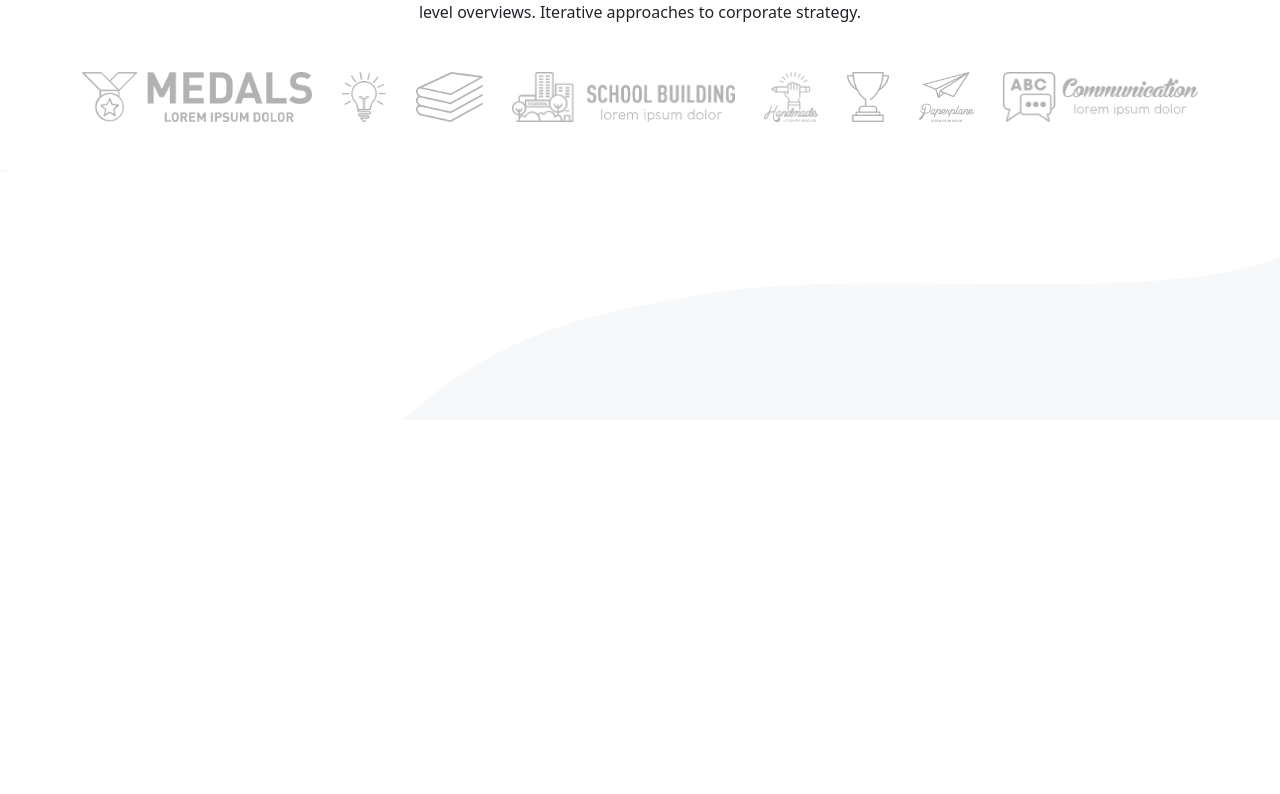
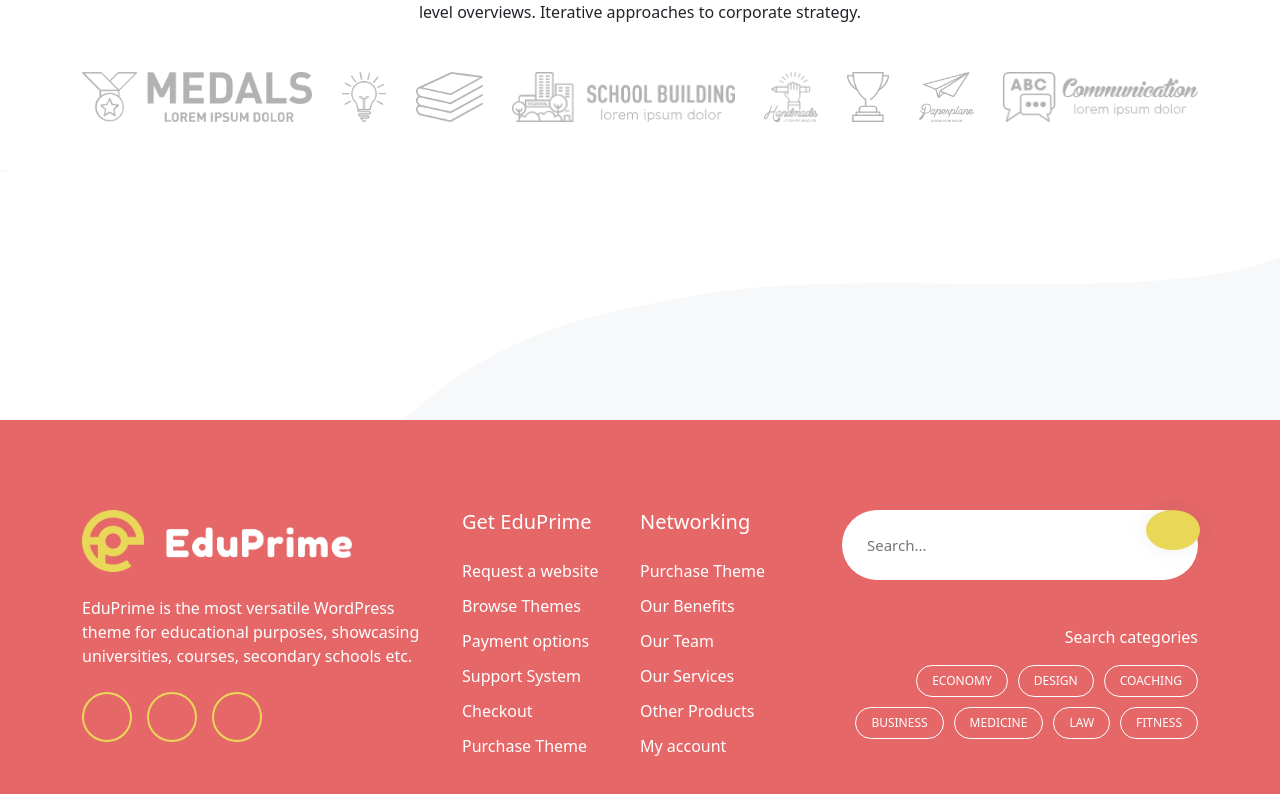
Before and after one commit to MartinelliFabio/proj-html-vuejs, a Vue app: page / in a window 1280 px wide. Shown: the part 6523-7317 px from the top of the page. Before the commit the page ends 6943 px from the top, so only its background shows below. Built offline with nearby package versions, Linux system fonts and the light colour scheme; the HTML template or start-up script is replaced by a standard one.

Commit message:
Made FooterComponent and ListLinksFooter

```diff
--- a/src/App.vue
+++ b/src/App.vue
@@ -6,7 +6,7 @@
     <MainComponent/>
   </main>
   <footer>
-   <FooterComponent/>
+   <FooterComponent :social='store.socialLinks' :courses='store.coursesFooter'/>
   </footer>
 </template>
 
--- a/src/assets/style/general.scss
+++ b/src/assets/style/general.scss
@@ -5,6 +5,7 @@ $fa-font-path : "./webfonts";
 @import '@fortawesome/fontawesome-free/scss/brands.scss';
 @import '@fortawesome/fontawesome-free/scss/regular.scss';
 @import '@fortawesome/fontawesome-free/scss/solid.scss';
+@import '@fortawesome/fontawesome-free/scss/brands.scss';
 
 @import url('https://fonts.cdnfonts.com/css/helvetica-neue-9');
 
@@ -18,7 +19,7 @@ body {
     color: $black2;
 }
 
-p {
+p, a, input {
     font-family: 'Source Sans Pro', sans-serif;
 }
 
--- a/src/components/FooterComponent.vue
+++ b/src/components/FooterComponent.vue
@@ -1,15 +1,158 @@
 <template>
-    <div>
-
+    <div class="bg-red">
+        <div class="container">
+            <div class="row">
+                <div class="col-4">
+                    <img src="../../public/img/theme_eduprime_logo.png">
+                    <p class="text-white my-4">EduPrime is the most versatile WordPress theme for educational purposes, showcasing universities, courses, secondary schools etc.</p>
+                    <div class="d-flex">
+                        <div v-for="(item, index) in social" :key="index" class="links">
+                            <a :href="item.url" v-html="item.icon"></a>
+                        </div>
+                    </div>
+                </div>
+                <div class="col-4">
+                    <div class="box-list">
+                        <ListLinksFooter v-for="(item, index) in footerLinks" :key="index" :obj="item" />
+                    </div>
+                </div>
+                <div class="col-4">
+                    <div class="box-input">
+                        <input type="email" placeholder="Search...">
+                        <a href="#nogo"><span class="button"><i class="fa fa-search"></i></span></a>
+                    </div>
+                    <h3 class="text-white mt-5">Search categories</h3>
+                    <div class="tag-courses d-flex flex-wrap justify-content-end">
+                        <div v-for="(course, index) in courses" :key="index">
+                            <a :href="course.url"><span>{{ course.text }}</span></a>
+                        </div>
+                    </div>
+                </div>
+            </div>
+        </div>
     </div>
 </template>
 
 <script>
+import ListLinksFooter from './ListLinksFooter.vue';
+import { linksFooter } from '../store'
+
     export default {
-        name: 'FooterComponent'
+        name: 'FooterComponent',
+        components: {
+            ListLinksFooter
+        },
+        props: {
+            social: Array,
+            courses: Array
+        },
+        data() {
+            return {
+                footerLinks: linksFooter
+            }
+        }
     }
 </script>
 
 <style lang="scss" scoped>
+@use '../assets/style/partials/variables' as *;
 
+.bg-red {
+    background-color: $pink;
+}
+
+.row {
+    padding-top: 90px;
+    padding-bottom: 60px;
+}
+
+img {
+    max-width: 270px;
+}
+
+p {
+    max-width: 350px;
+}
+
+.links{
+    margin-right: 15px;
+
+    a {
+        display: block;
+        border: 2px solid #E9D758;
+        width: 50px;
+        height: 50px;
+        font-size: 18px;
+        border-radius: 50%;
+        text-align: center;
+        line-height: 45px;
+        color: $white;
+        transition: all 0.3s ease-in-out;
+    }
+
+    a:hover {
+        background-color: $yellow;
+    }
+
+}
+
+.box-list {
+    display: flex;
+}
+
+.box-input {
+    position: relative;
+
+    input {
+        border-radius: 35px;
+        width: 100%;
+        border: 0;
+        height: 70px;
+        padding: 25px;
+        font-weight: 400;
+        font-size: 15px;
+    }
+
+    .button {
+        position: absolute;
+        padding: 20px 27px;
+        background-color: $yellow;
+        border-radius: 50%;
+        color: $white;
+        font-size: 20px;
+        right: -2px;
+        top: 0px;
+        box-shadow: 0px 0px 20px rgb(0 0 0 / 7%);
+        transition: all 0.3s ease-in-out;
+    }
+
+    .button:hover {
+        background-color: $pink;
+    }
+
+}
+h3 {
+    font-size: 16px;
+    text-align: end;
+}
+
+.tag-courses {
+    a {
+        text-decoration: none;
+        color: $white;
+        border: 1px solid $white;
+        font-weight: 400;
+        font-size: 12px;
+        text-transform: uppercase;
+        margin:10px 0 0 10px;
+        padding: 6px 15px;
+        border-radius: 30px;
+        float: right;
+        transition: all 0.3s ease-in-out;
+    }
+
+    a:hover {
+        background-color: $yellow;
+    }
+}
 </style>
--- /dev/null
+++ b/src/components/ListLinksFooter.vue
@@ -0,0 +1,51 @@
+<template>
+    <div class="list">
+        <h3 class="text-white">{{ obj.title }}</h3>
+        <div>
+            <ul>
+                <li v-for="(link, index) in obj.links" :key="index">
+                    <a :href="link.url">{{ link.text }}</a>
+                </li>
+            </ul>
+        </div>
+    </div>
+</template>
+
+<script>
+    export default {
+        name: 'ListLinksFooter',
+        props: [
+            'obj'
+        ]
+    }
+</script>
+
+<style lang="scss" scoped>
+@use '../assets/style/partials/variables' as *;
+
+.list {
+    width: calc(100% / 2);
+
+    h3 {
+        font-size: 20px;
+        margin-bottom: 20px;
+    }
+}
+
+ul {
+    list-style: none;
+    padding: 0;
+
+    li a {
+        text-decoration: none;
+        color: $white;
+        font-size: 16px;
+        line-height: 35px;
+        transition: all 0.3s ease-in-out;
+
+        &:hover {
+            color: $yellow;
+        }
+    }
+}
+</style>
--- a/src/store.js
+++ b/src/store.js
@@ -102,6 +102,112 @@ export const store = reactive ({
             img: '../public/img/partner-7.png',
             text: 'Partner 8'
         },
-
+    ],
+    socialLinks: [
+        {
+            url: '#nogo',
+            icon: '<i class="fa-brands fa-facebook-f"></i>'
+        },
+        {
+            url: '#nogo',
+            icon: '<i class="fa-brands fa-twitter"></i>'
+        },
+        {
+            url: '#nogo',
+            icon: '<i class="fa-brands fa-instagram"></i>'
+        }
+    ],
+    coursesFooter: [
+        {
+            url: '#nogo',
+            text: 'Economy'
+        },
+        {
+            url: '#nogo',
+            text: 'Design'
+        },
+        {
+            url: '#nogo',
+            text: 'Coaching'
+        },
+        {
+            url: '#nogo',
+            text: 'Business'
+        },
+        {
+            url: '#nogo',
+            text: 'Medicine'
+        },
+        {
+            url: '#nogo',
+            text: 'Law'
+        },
+        {
+            url: '#nogo',
+            text: 'Fitness'
+        }
     ]
 });
+
+const linksFooter = [
+    {
+        title: 'Get EduPrime',
+        links: [
+            {
+                url: '#nogo',
+                text: 'Request a website'
+            },
+            {
+                url: '#nogo',
+                text: 'Browse Themes'
+            },
+            {
+                url: '#nogo',
+                text: 'Payment options'
+            },
+            {
+                url: '#nogo',
+                text: 'Support System'
+            },
+            {
+                url: '#nogo',
+                text: 'Checkout'
+            },
+            {
+                url: '#nogo',
+                text: 'Purchase Theme'
+            },
+        ]
+    },
+    {
+        title: 'Networking',
+        links: [
+            {
+                url: '#nogo',
+                text: 'Purchase Theme'
+            },
+            {
+                url: '#nogo',
+                text: 'Our Benefits'
+            },
+            {
+                url: '#nogo',
+                text: 'Our Team'
+            },
+            {
+                url: '#nogo',
+                text: 'Our Services'
+            },
+            {
+                url: '#nogo',
+                text: 'Other Products'
+            },
+            {
+                url: '#nogo',
+                text: 'My account'
+            }
+        ]
+    }
+]
+
+export { linksFooter };
```
